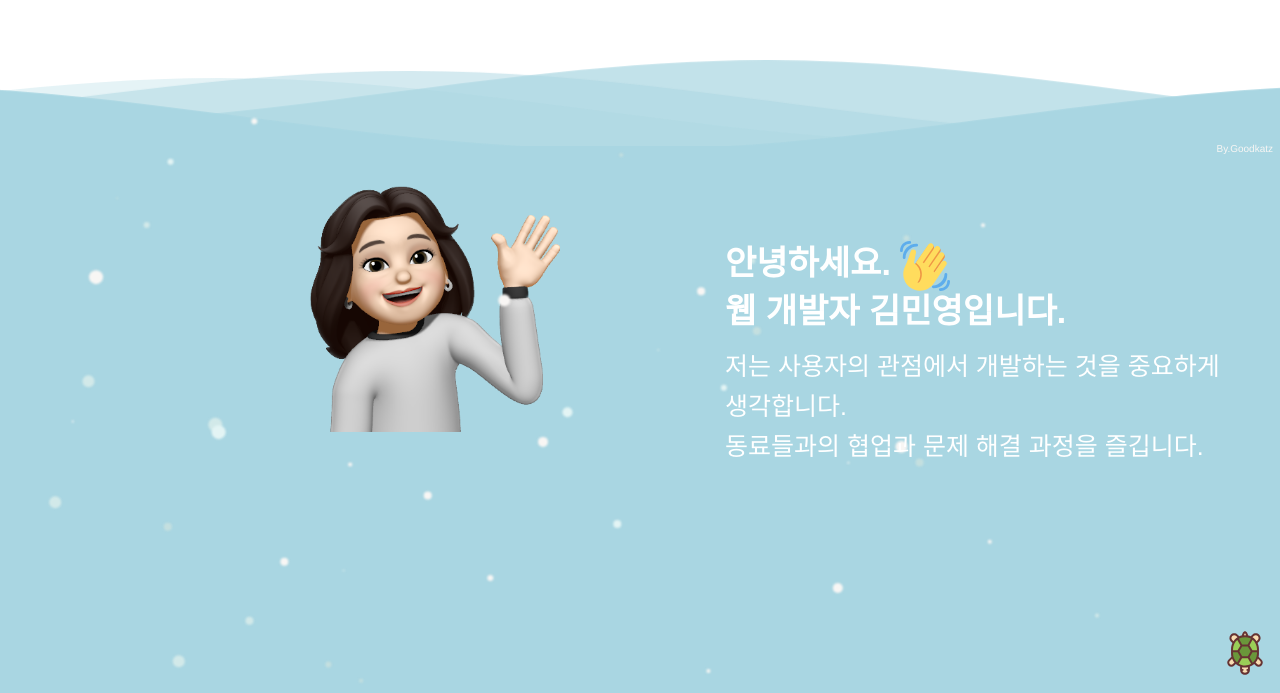
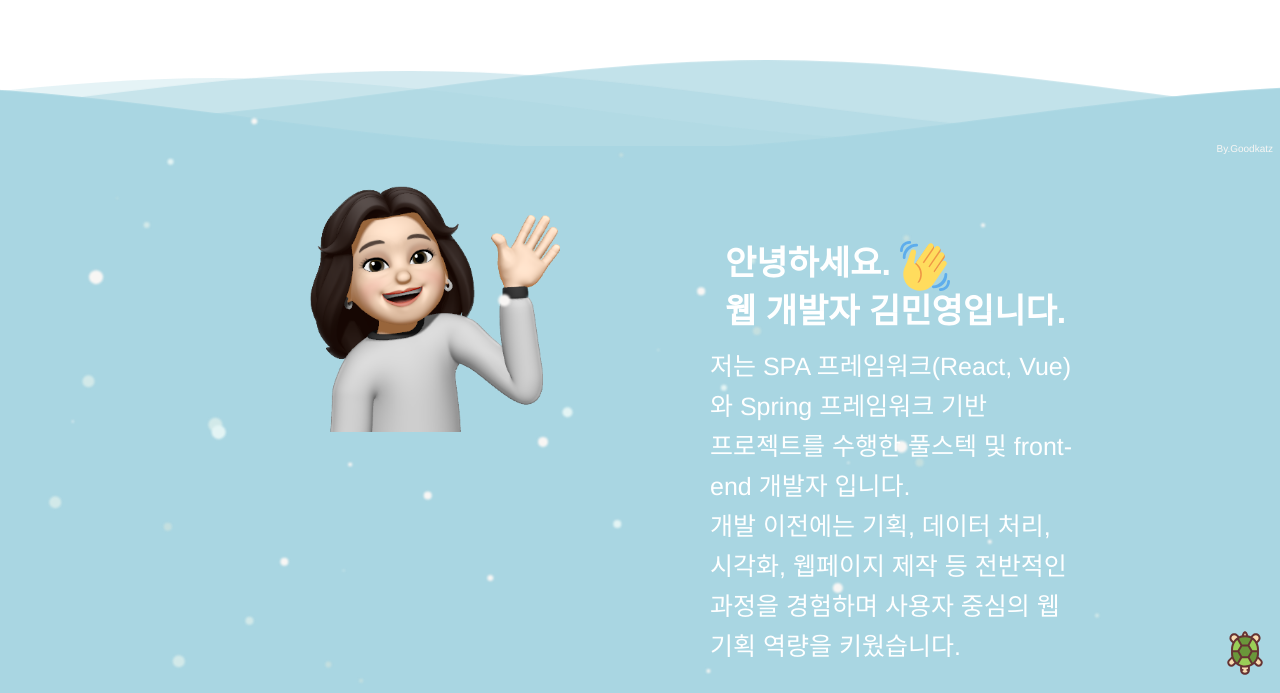
Before and after one commit to myk0907/vue-board, a Vue app: page / in a window 1280 px wide. Shown: the part 107-800 px from the top of the page. Built offline with nearby package versions, Linux system fonts and the light colour scheme.

Commit message:
자기소개 수정

```diff
--- a/src/views/MainPage2.vue
+++ b/src/views/MainPage2.vue
@@ -22,9 +22,11 @@
               안녕하세요. <img class="reverse" src="../assets/svg/waving-hand.svg"><br>
               웹 개발자 김민영입니다.<br>
             </p>
-            <p style="margin: 15px; color: white; font-size: 25px">
-              저는 사용자의 관점에서 개발하는 것을 중요하게 생각합니다.<br>
-              동료들과의 협업과 문제 해결 과정을 즐깁니다.
+            <p style="width: 65%; color: white; font-size: 25px">
+              저는 SPA 프레임워크(React, Vue)와 Spring 프레임워크 기반 프로젝트를 수행한 풀스텍 및 front-end 개발자 입니다.<br>
+              개발 이전에는 기획, 데이터 처리, 시각화, 웹페이지 제작 등 전반적인 과정을 경험하며 사용자 중심의 웹 기획 역량을 키웠습니다. <br>
+              <br>
+              다양한 직군과의 협업 경험을 통해 원활한 소통 능력을 갖추었으며, 개발과 문서 작업 모두에 강점을 지니고 있습니다.
             </p>
           </div>
         </div>
```
